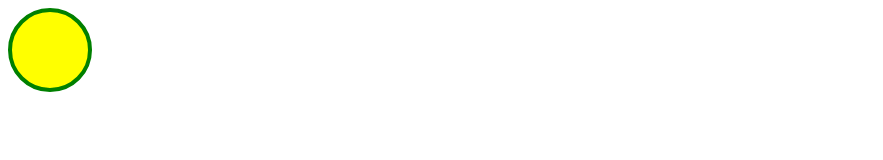
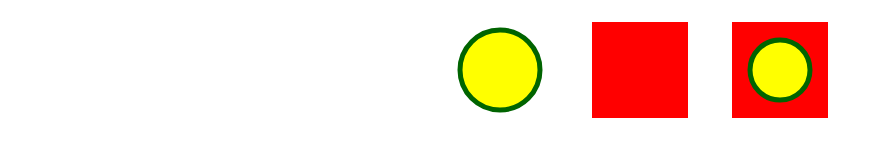
Before and after one commit to Carmelo85S/SVG, a plain HTML site: page index.html in a window 1280 px wide. Shown: the whole page, without its empty margins (0-883 px from the left). Drawn offline with Linux system fonts and the light colour scheme.

Commit message:
3 svg made in html

```diff
--- a/index.html
+++ b/index.html
@@ -8,10 +8,21 @@
     <title>SVG</title>
 </head>
 <body>
-    <section class="svg-container">
-        <svg width="100" height="100" xmlns="www.w3.org/2000/svg">
-            <circle cx="50" cy="50" r="40" stroke="green" stroke-width="4" fill="yellow" />
+    <section class="html-svg">
+
+        <svg width="100" height="100" xmlns="http://www.w3.org/2000/svg">
+            <circle cx="50" cy="50" r="40"/>
+        </svg>
+
+        <svg width="100" height="100" xmlns="http://www.w3.org/2000/svg">
+            <rect width="100%" height="100%"/>
+        </svg>
+
+        <svg width="100" height="100" xmlns="http://www.w3.org/2000/svg">
+            <rect width="100%" height="100%"/>
+            <circle cx="50" cy="50" r="30"/>
         </svg>
     </section>
+
 </body>
 </html>
--- a/style/style.css
+++ b/style/style.css
@@ -1,4 +1,27 @@
-.svg-container{
+.html-svg{
     display: flex;
-    margin: auto;
+    justify-content: center;
+    align-items: center;
 }
+
+svg{
+    margin:20px;
+}
+
+circle{
+    fill:yellow;
+    stroke:darkgreen;
+    stroke-width: 5;
+}
+
+polygon{
+    fill:rgb(190, 190, 190);
+    stroke:rgb(27, 55, 0);
+    stroke-width: 4;
+}
+
+rect{
+    fill: red;
+    stroke:white;
+    stroke-width: 4;
+}
```
Also changed, not shown: 2 other files.
